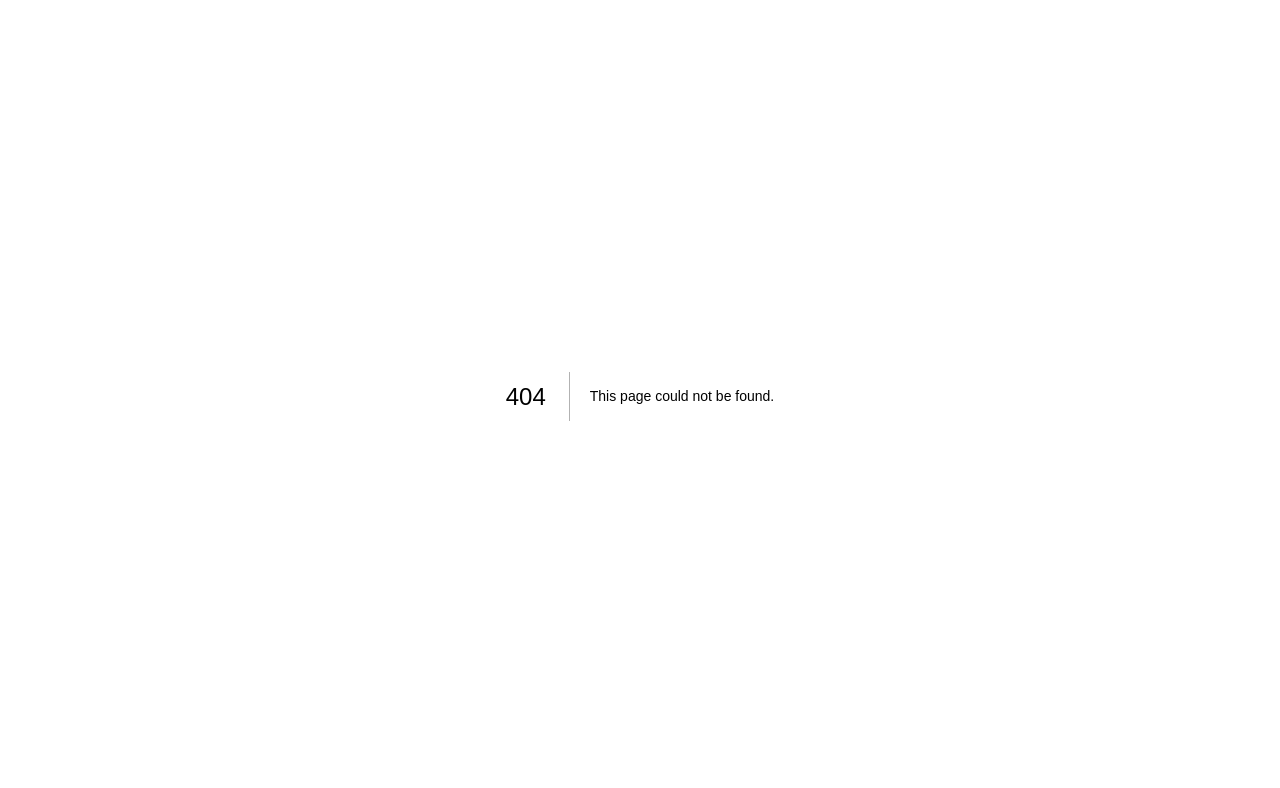
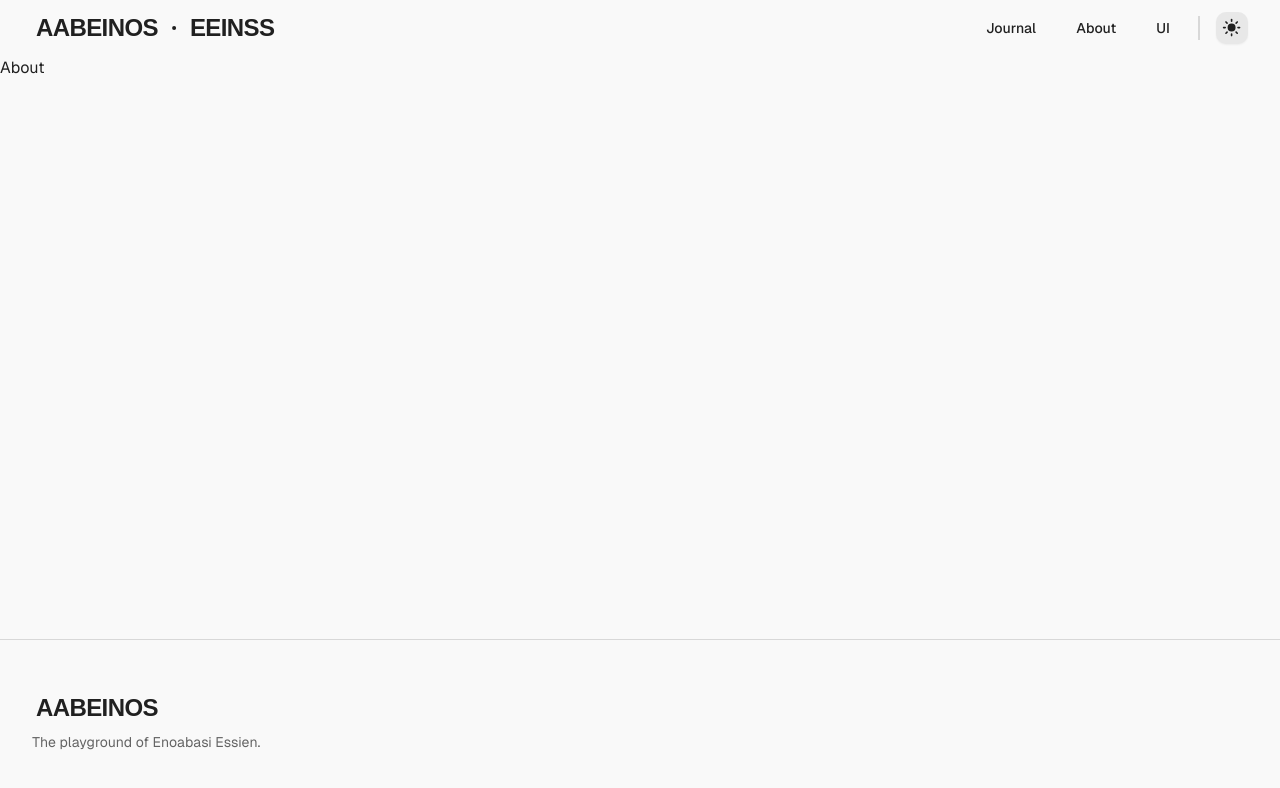
Before and after one commit to unorodeo/enoabasi, a Next.js app: page /about in a window 1280 px wide. Before the commit this address had no page. Shown: the top 788 px of the page. Built offline with nearby package versions, Linux system fonts and the light colour scheme; a web font is replaced by a local one.

Commit message:
feat: `about` and `journal` pages

```diff
--- /dev/null
+++ b/src/app/(marketing)/about/page.tsx
@@ -0,0 +1,3 @@
+export default function About() {
+	return <>About</>;
+}
--- /dev/null
+++ b/src/app/(marketing)/journal/[slug]/page.tsx
@@ -0,0 +1,3 @@
+export default function Journal() {
+	return <>Journal</>;
+}
```
